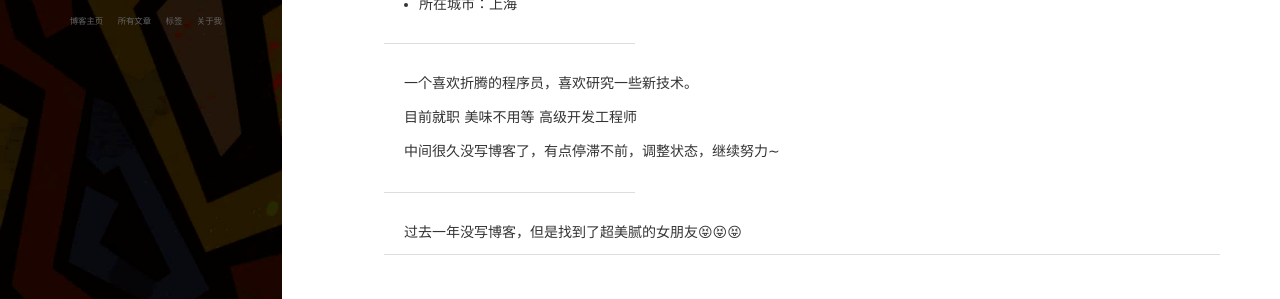
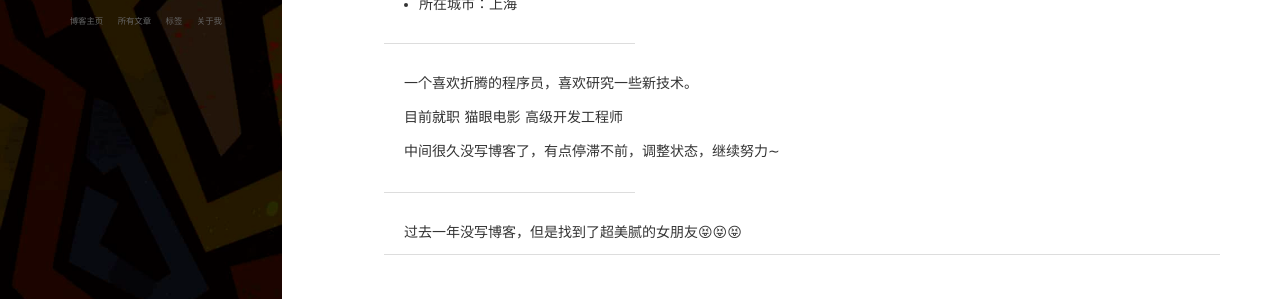
Before and after one commit to lxcsjk/lxcsjk.github.io, a Jekyll site: the page built from about.md, in a window 1280 px wide and 1076 px high. Shown: the part 662-961 px from the top of the window. Built offline with Jekyll 4.4.1, drawn with Linux system fonts in a browser that asks for light colours; nearby versions of some CDN libraries; comment, search, counter and statistics services are not loaded.

Commit message:
Update about.md
跳槽

```diff
--- a/about.md
+++ b/about.md
@@ -34,7 +34,7 @@ title: 关于我
 一个喜欢折腾的程序员，喜欢研究一些新技术。
 
 
-目前就职 美味不用等 高级开发工程师
+目前就职 猫眼电影 高级开发工程师
 
 
 中间很久没写博客了，有点停滞不前，调整状态，继续努力~
```
